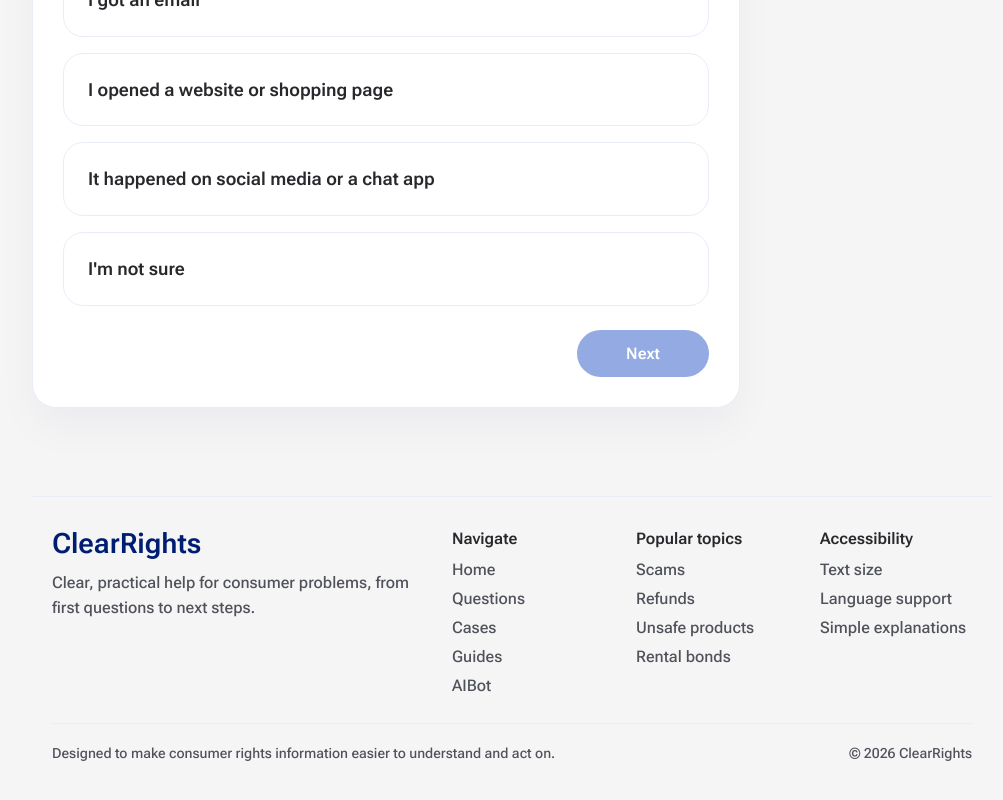
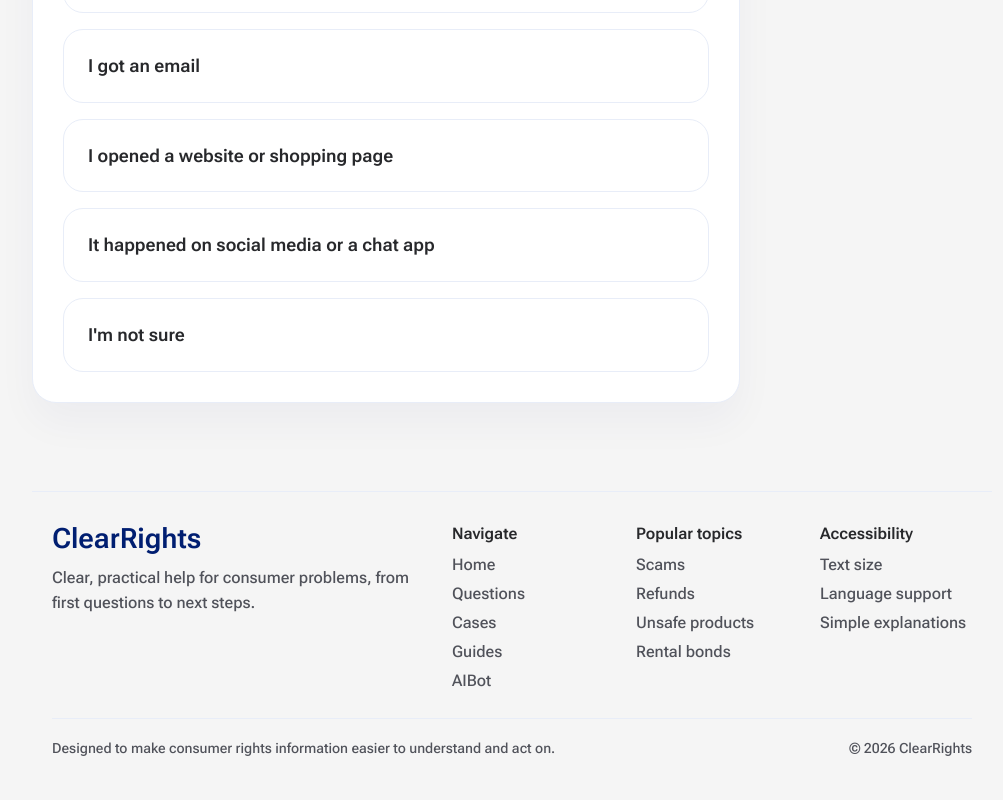
Before and after one commit to akari2a/ClearRightsAu, a React (Vite) app: page /scam-check in a window 1280 px wide. Shown: the part 670-1470 px from the top of the page, without its empty margins (128-1131 px from the left). Built offline with nearby package versions, Linux system fonts and the light colour scheme.

Commit message:
refactor(ScamCheckPage): enhance auto-advance UX and back link layout

```diff
--- a/src/components/pages/ScamCheckPage.tsx
+++ b/src/components/pages/ScamCheckPage.tsx
@@ -155,22 +155,19 @@ export function ScamCheckPage({ onQuestionnaireComplete, onSectionNavigate }: Sc
       ...current,
       [question.id]: optionId
     }));
-  };
 
-  const handleAdvance = () => {
-    if (!currentQuestion || !currentAnswer) {
-      return;
-    }
+    const isLastQuestion = currentQuestionIndex === questions.length - 1;
 
-    if (currentQuestionIndex === questions.length - 1) {
+    setTimeout(() => {
+      if (isLastQuestion) {
         setIsComplete(true);
         setTimeout(() => {
           handleSectionNavigate("action-plan");
         }, 50);
-      return;
+      } else {
+        setCurrentQuestionIndex((index) => index + 1);
       }
-
-    setCurrentQuestionIndex((index) => index + 1);
+    }, 500);
   };
 
   const handleGoBack = () => {
@@ -208,11 +205,11 @@ export function ScamCheckPage({ onQuestionnaireComplete, onSectionNavigate }: Sc
           <div className="detail-page__hero">
             <div className="detail-page__intro">
               <h1 className="detail-page__title">{isComplete ? "What to do next" : "Check your situation"}</h1>
+              {!isComplete && (
                 <p className="detail-page__summary">
-                {isComplete
-                  ? "Your answers have been turned into the next steps you should focus on now."
-                  : "Answer a few questions about what happened. We will use the facts you know to guide the next steps."}
+                  Answer a few questions about what happened. We will use the facts you know to guide the next steps.
                 </p>
+              )}
             </div>
           </div>
 
@@ -232,6 +229,19 @@ export function ScamCheckPage({ onQuestionnaireComplete, onSectionNavigate }: Sc
 
               <div className="questionnaire-panel">
                 <div className="questionnaire-panel__meta">
+                  <button
+                    className="back-link"
+                    type="button"
+                    onClick={handleGoBack}
+                    style={{ visibility: currentQuestionIndex > 0 ? "visible" : "hidden" }}
+                    aria-hidden={currentQuestionIndex === 0 ? "true" : undefined}
+                    tabIndex={currentQuestionIndex === 0 ? -1 : 0}
+                  >
+                    <svg xmlns="http://www.w3.org/2000/svg" height="20" viewBox="0 -960 960 960" width="20" fill="currentColor">
+                      <path d="m313-440 224 224-57 56-320-320 320-320 57 56-224 224h487v80H313Z"/>
+                    </svg>
+                    Previous step
+                  </button>
                   <h3 className="questionnaire-panel__title">{getLocalizedText(currentQuestion.title, locale)}</h3>
                 </div>
 
@@ -249,22 +259,6 @@ export function ScamCheckPage({ onQuestionnaireComplete, onSectionNavigate }: Sc
                       </InteractiveCardButton>
                     );
                   })}
-                </div>
-
-                <div className="questionnaire-panel__actions">
-                  {currentQuestionIndex > 0 ? (
-                    <button className="questionnaire-back" type="button" onClick={handleGoBack}>
-                      Back
-                    </button>
-                  ) : null}
-                  <button
-                    className="questionnaire-advance"
-                    type="button"
-                    onClick={handleAdvance}
-                    disabled={!currentAnswer}
-                  >
-                    {currentQuestionIndex === questions.length - 1 ? "Complete" : "Next"}
-                  </button>
                 </div>
               </div>
             </section>
```
Lines whose indentation alone changed are shown as unchanged.
